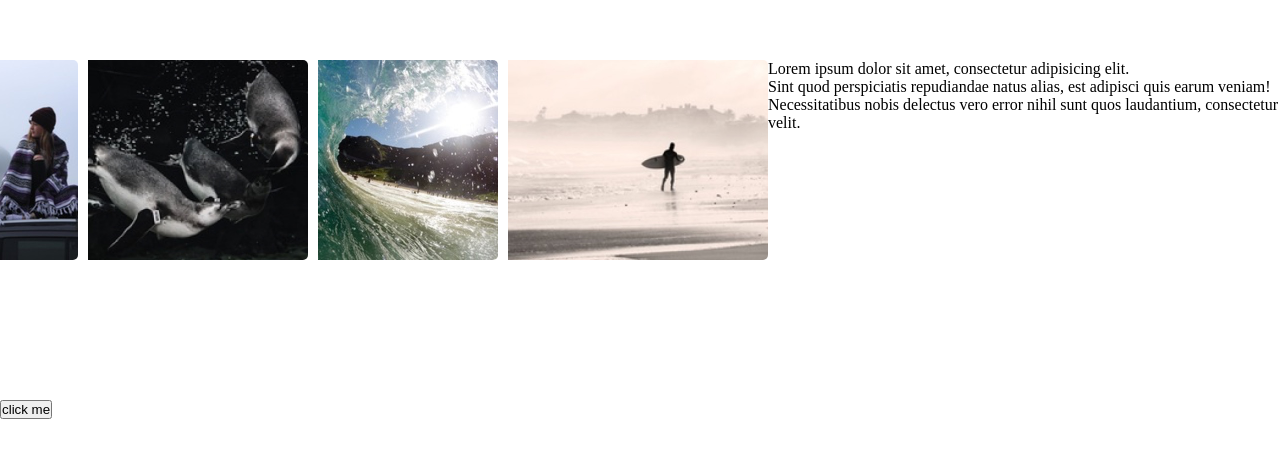
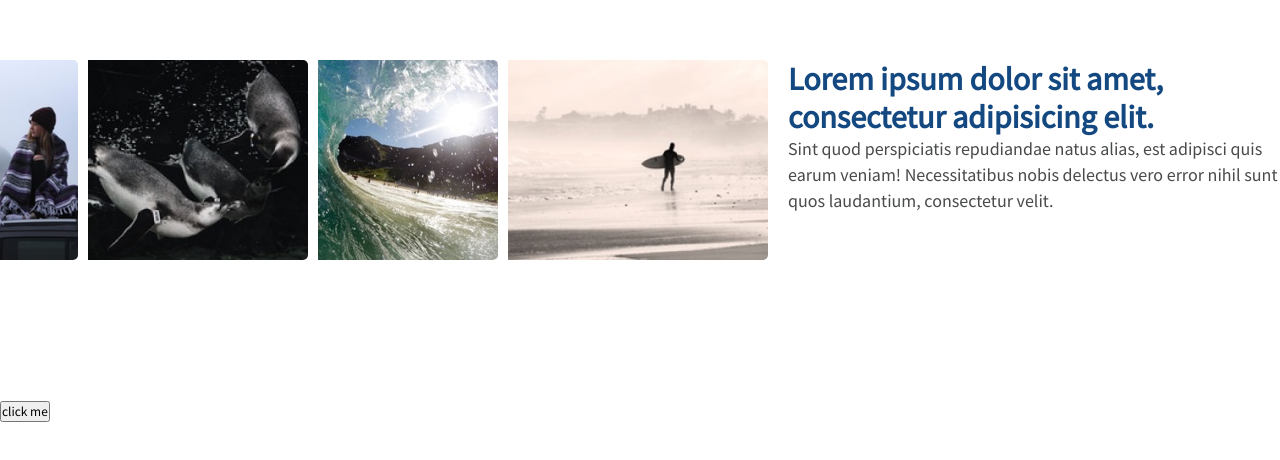
Before and after one commit to DorianBadel/factory_task, a plain HTML site: page index.html in a window 1280 px wide. Drawn offline with Linux system fonts and the light colour scheme.

Commit message:
Text styling

```diff
--- a/index.html
+++ b/index.html
@@ -4,7 +4,10 @@
   <meta charset="UTF-8">
   <meta name="viewport" content="width=device-width, initial-scale=1.0">
   <meta http-equiv="X-UA-Compatible" content="ie=edge">
+
   <link rel="stylesheet" href="style/style.css">
+  <link href='https://fonts.googleapis.com/css?family=Source+Sans+Pro' rel='stylesheet' type='text/css'>
+
   <title>Factory task</title>
 </head>
 <body>
@@ -20,9 +23,9 @@
       </div>
     </div>
 
-    <div class="slider-text">
-      <p class="slider-text__title">Lorem ipsum dolor sit amet, consectetur adipisicing elit.</p>
-      <p> Sint quod perspiciatis repudiandae natus alias, est adipisci quis earum veniam! Necessitatibus nobis delectus vero error nihil sunt quos laudantium, consectetur velit.</p>
+    <div class="slider__description">
+      <p class="slider__description--title">Lorem ipsum dolor sit amet, consectetur adipisicing elit.</p>
+      <p class="slider__description--text"> Sint quod perspiciatis repudiandae natus alias, est adipisci quis earum veniam! Necessitatibus nobis delectus vero error nihil sunt quos laudantium, consectetur velit.</p>
     </div>
   </section>
   <button class="nextBTN">click me</button>
--- a/style/style.css
+++ b/style/style.css
@@ -1,7 +1,13 @@
+:root{
+  --color-primary: #134880;
+  --color-secondary: #484A4C;
+}
+
 * {
   margin: 0;
   padding: 0;
   box-sizing: border-box;
+  font-family: 'Source Sans Pro', sans-serif;
 }
 
 .slider {
@@ -28,3 +34,20 @@
   height: 200px;
   border-radius: 5px;
 }
+
+.slider__description {
+  padding-left: 20px;
+}
+
+.slider__description--title {
+  color: var(--color-primary);
+  font-size: 32px;
+  line-height: 38px;
+  font-weight: bold;
+}
+
+.slider__description--text {
+  color: var(--color-secondary);
+  font-size: 18px;
+  line-height: 26px;
+}
```
